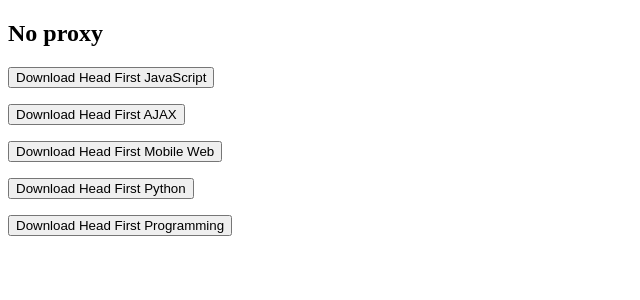
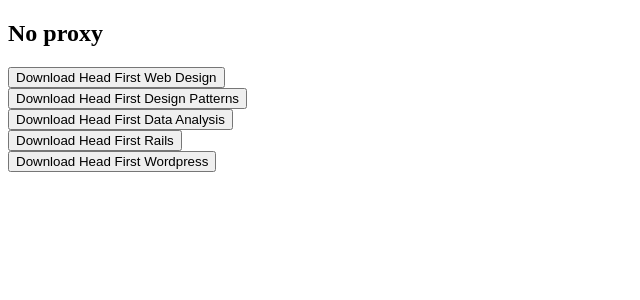
Before and after one commit to ana-balica/ipp_labs, a Flask app: page /no-proxy/ in a window 1280 px wide. Shown: the top 300 px of the page, without its empty margins (0-640 px from the left). Run offline with Flask 2, Linux system fonts and the light colour scheme.

Commit message:
use buttons in templates

```diff
--- a/lab1/proxy/templates/proxy.html
+++ b/lab1/proxy/templates/proxy.html
@@ -7,11 +7,11 @@
     <h2>{{ page_title }}</h2>
 
     <form method="post" action="{{ url_for('no_proxy') }}">
-        <p><input type="submit" name="head_first_javascript" value="Download Head First JavaScript"/></p>
-        <p><input type="submit" name="head_first_ajax" value="Download Head First AJAX"/></p>
-        <p><input type="submit" name="head_first_mobile_web" value="Download Head First Mobile Web"/></p>
-        <p><input type="submit" name="head_first_python" value="Download Head First Python"/></p>
-        <p><input type="submit" name="head_first_programming" value="Download Head First Programming"/></p>
+        <button type="submit" name="book" value="head_first_web_design">Download Head First Web Design</button><br>
+        <button type="submit" name="book" value="head_first_design_patterns">Download Head First Design Patterns</button><br>
+        <button type="submit" name="book" value="head_first_data_analysis">Download Head First Data Analysis</button><br>
+        <button type="submit" name="book" value="head_first_rails">Download Head First Rails</button><br>
+        <button type="submit" name="book" value="head_first_wordpress">Download Head First Wordpress</button>
     </form>
 </body>
 </html>
```
